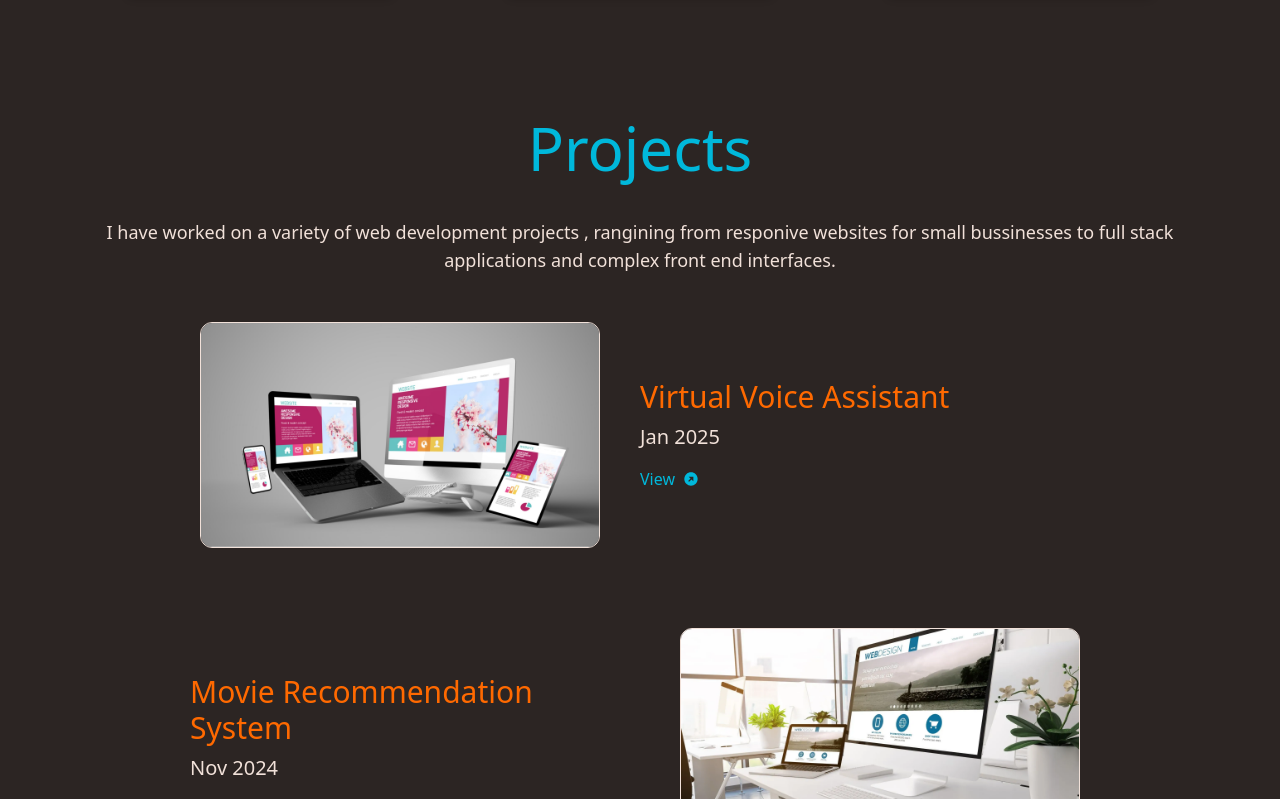
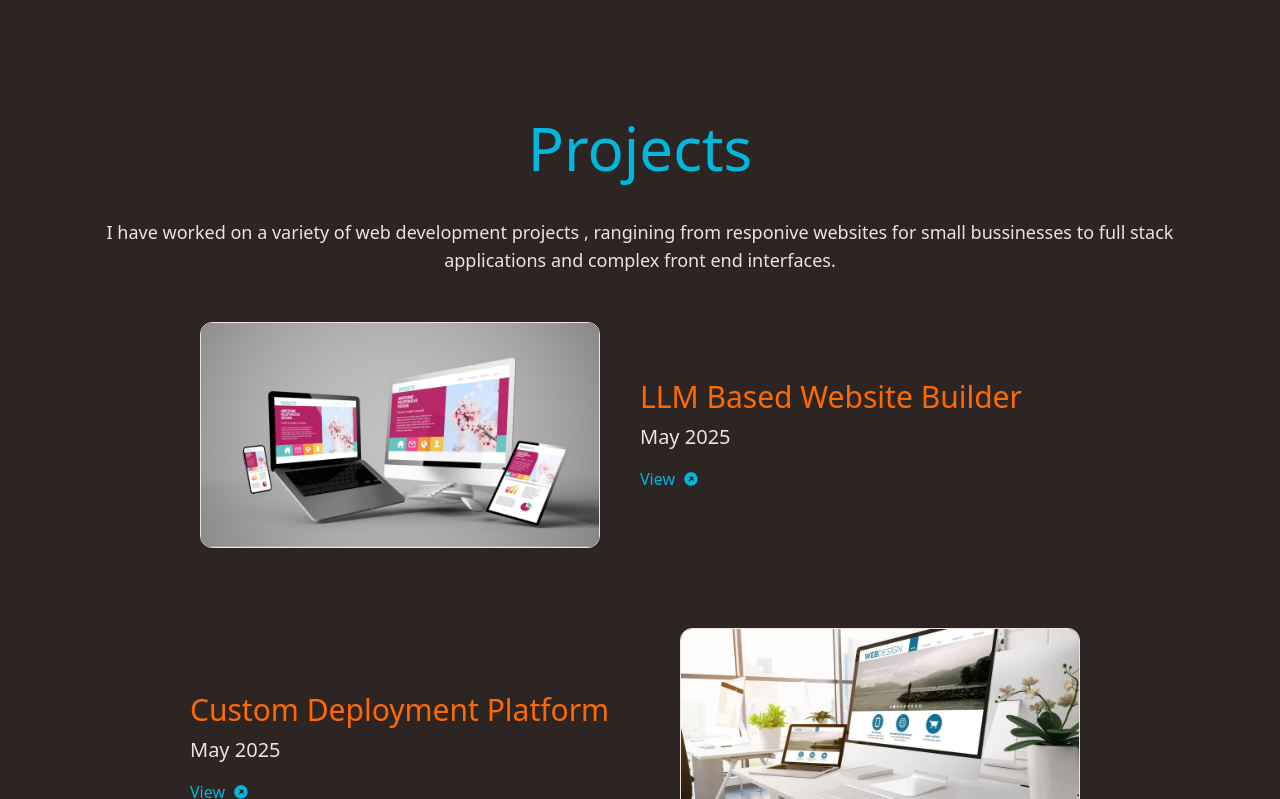
Before and after one commit to ParasRana123/Portfolio, a React (Vite) app: page / in a window 1280 px wide. Shown: the part 2991-3790 px from the top of the page. Built offline with nearby package versions, Linux system fonts and the light colour scheme.

Commit message:
Updated the projects section

```diff
--- a/src/components/projectsSection/ProjectsMain.jsx
+++ b/src/components/projectsSection/ProjectsMain.jsx
@@ -6,32 +6,32 @@ import { fadeIn } from '../../framerMotion/variants'
 
 const projects = [
     {
-      name: "Virtual Voice Assistant",
-      year: "Jan 2025",
+      name: "LLM Based Website Builder",
+      year: "May 2025",
       align: "right",
       image: "/images/website-img-1.jpg",
-      link: "https://github.com/ParasRana123/Movie_Recommender",
+      link: "https://github.com/ParasRana123/boult.new",
     },
     {
-      name: "Movie Recommendation System",
-      year: "Nov 2024",
+      name: "Custom Deployment Platform",
+      year: "May 2025",
       align: "left",
       image: "/images/website-img-2.webp",
-      link: "https://github.com/ParasRana123/NOVA",
+      link: "https://github.com/ParasRana123/vercel",
     },
     {
-      name: "AI Chatbot Platform",
-      year: "Oct 2024",
+      name: "Cloud-Based Online Code Editor",
+      year: "May 2025",
       align: "right",
       image: "/images/website-img-3.jpg",
-      link: "https://github.com/ParasRana123/ShardAI",
+      link: "https://github.com/ParasRana123/replit.io",
     },
     {
-      name: "AI-Powered Facial Recognition Match System",
-      year: "Sept 2024",
+      name: "Movie Recommendation Platform",
+      year: "Oct 2023",
       align: "left",
       image: "/images/website-img-4.jpg",
-      link: "https://github.com/ParasRana123/CelebFacelookalike",
+      link: "https://github.com/ParasRana123/Movie_Recommender",
     },
   ];
 
```
